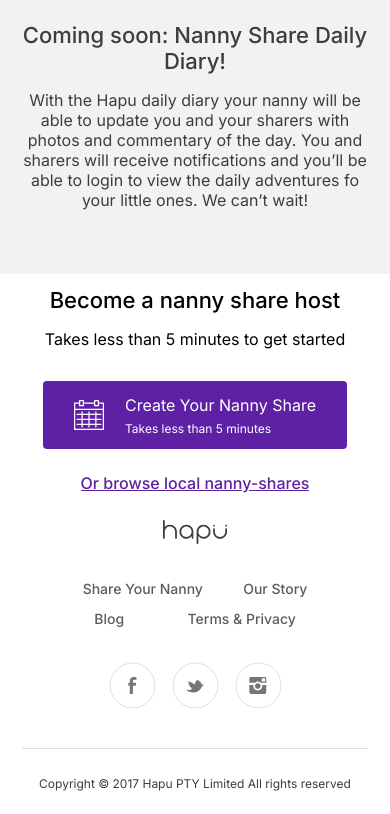
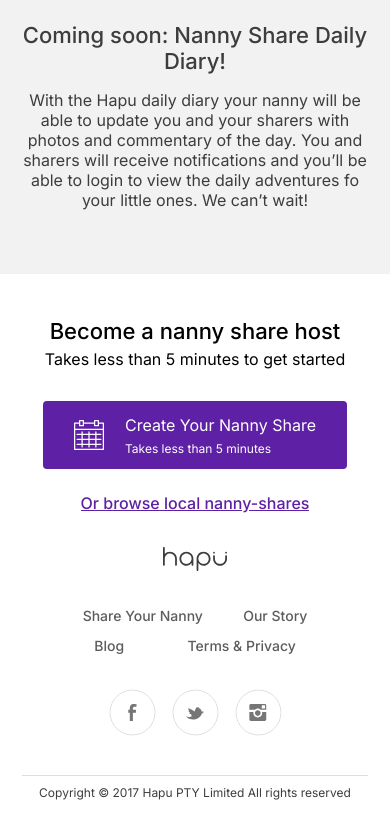
Before and after one commit to IagoMesquita/nanny-share-hapu, a React (Create React App) app: page / in a window 390 px wide. Shown: the part 3326-4140 px from the top of the page. Built offline with nearby package versions, Linux system fonts and the light colour scheme.

Commit message:
styles: margins

```diff
--- a/src/components/Footer/Footer.module.css
+++ b/src/components/Footer/Footer.module.css
@@ -141,11 +141,17 @@
   }
 
   .container_create h2 {
+    margin-top: 40px;
+    margin-bottom: 5px;
     font-size: 22px;
   }
 
   .container_create > p {
     font-size: 16px;
+  }
+
+  .container_create > a {
+    margin-bottom: 25px;
   }
 
   .container_nav_services {
```
